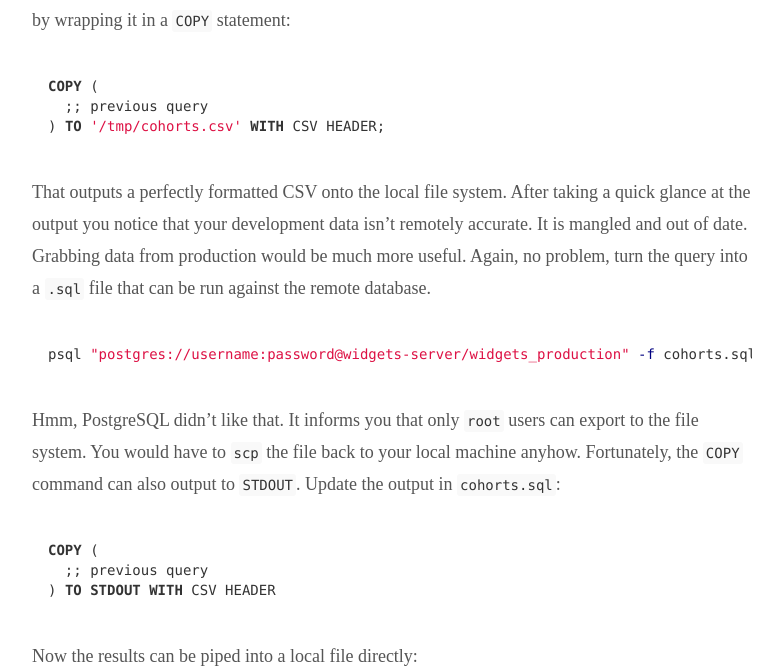
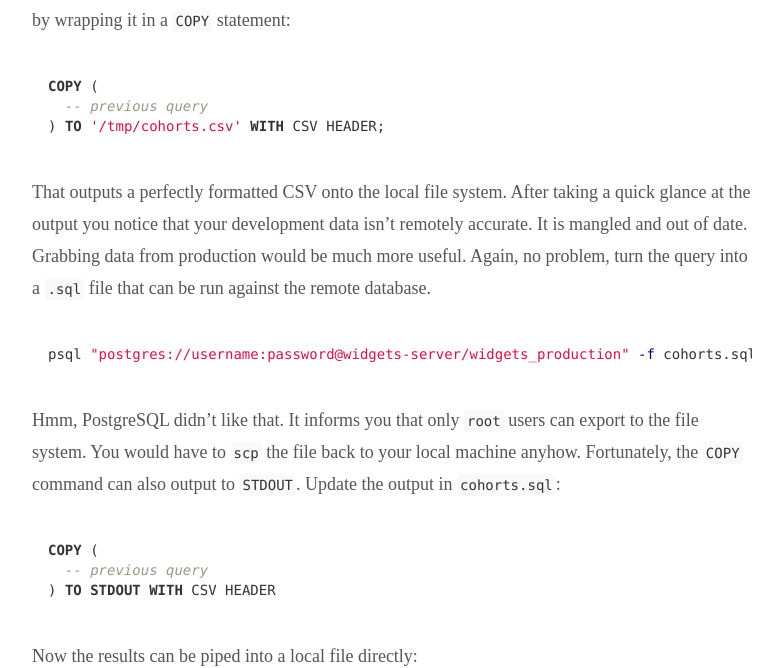
Before and after one commit to sorentwo/soren-website, a Jekyll site: the page built from _posts/2015-06-22-universal-postgres-exports.md, in a window 1280 px wide and 900 px high, scrolled down 1012 px. Shown: the part 162-830 px from the top of the window, without its empty margins (248-1031 px from the left). Built offline with Jekyll 4.4.1, drawn with Linux system fonts in a browser that asks for light colours; Markdown is read by kramdown in place of the engine named in the settings; comment, search, counter and statistics services are not loaded.

Commit message:
This is SQL, not Erlang

````diff
--- a/_posts/2015-06-22-universal-postgres-exports.md
+++ b/_posts/2015-06-22-universal-postgres-exports.md
@@ -49,7 +49,7 @@ problem. Modify the query by wrapping it in a `COPY` statement:
 
 ```sql
 COPY (
-  ;; previous query
+  -- previous query
 ) TO '/tmp/cohorts.csv' WITH CSV HEADER;
 ```
 
@@ -70,7 +70,7 @@ Update the output in `cohorts.sql`:
 
 ```sql
 COPY (
-  ;; previous query
+  -- previous query
 ) TO STDOUT WITH CSV HEADER
 ```
 
````
